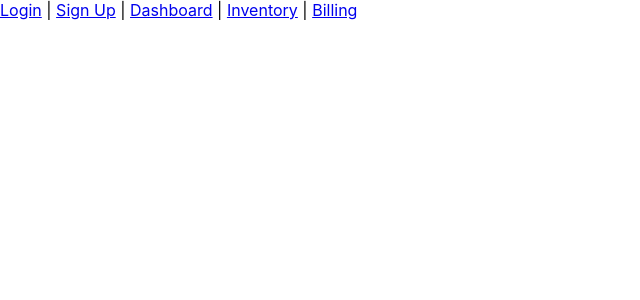
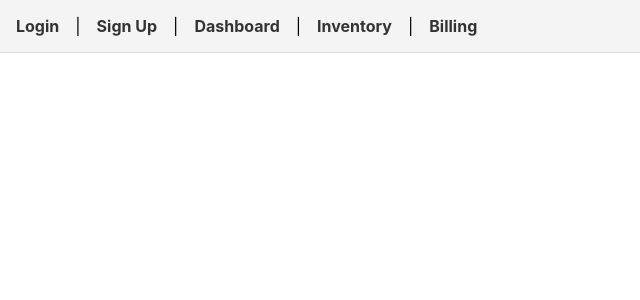
Before and after one commit to Ahmad-Imran-id/clinic-farm, a React (Create React App) app: page / in a window 1280 px wide. Shown: the top 300 px of the page, without its empty margins (0-640 px from the left). Built offline with nearby package versions, Linux system fonts and the light colour scheme.

Commit message:
Update index.css

```diff
--- a/src/index.css
+++ b/src/index.css
@@ -29,3 +29,21 @@ code {
     background: white;
   }
 }
+
+.tab-nav {
+  display: flex;
+  gap: 1rem;
+  background-color: #f4f4f4;
+  padding: 1rem;
+  border-bottom: 1px solid #ddd;
+}
+
+.tab-nav a {
+  text-decoration: none;
+  color: #333;
+  font-weight: bold;
+}
+
+.tab-nav a:hover {
+  color: #007bff;
+}
```
